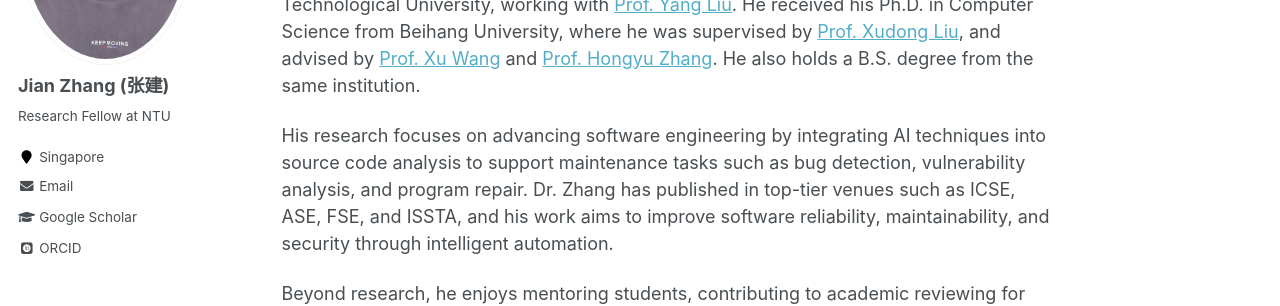
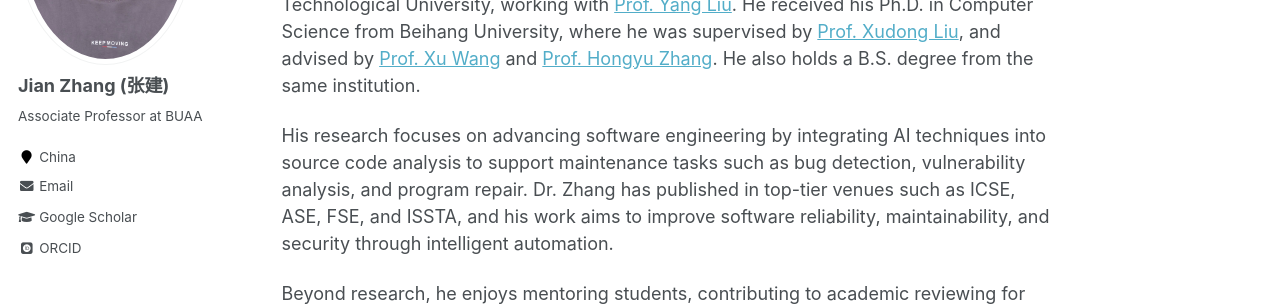
Before and after one commit to zhangj111/zhangj111.github.io, a Jekyll site: the page built from _pages/about.md, in a window 1280 px wide. Shown: the part 291-597 px from the top of the page. Built offline with Jekyll 4.4.1, drawn with Linux system fonts in a browser that asks for light colours; some web fonts are replaced.

Commit message:
Update _config.yml

```diff
--- a/_config.yml
+++ b/_config.yml
@@ -82,8 +82,8 @@ analytics:
 author:
   name             : "Jian Zhang (张建)"
   avatar           : "jianzhang.jpg"
-  bio              : "Research Fellow at NTU"
-  location         : "Singapore"
+  bio              : "Associate Professor at BUAA"
+  location         : "China"
   employer         :
   pubmed           : #"https://www.ncbi.nlm.nih.gov/pubmed/?term=john+snow"
   googlescholar    : "https://scholar.google.com/citations?user=ki1y5TQAAAAJ&hl=en"
```
